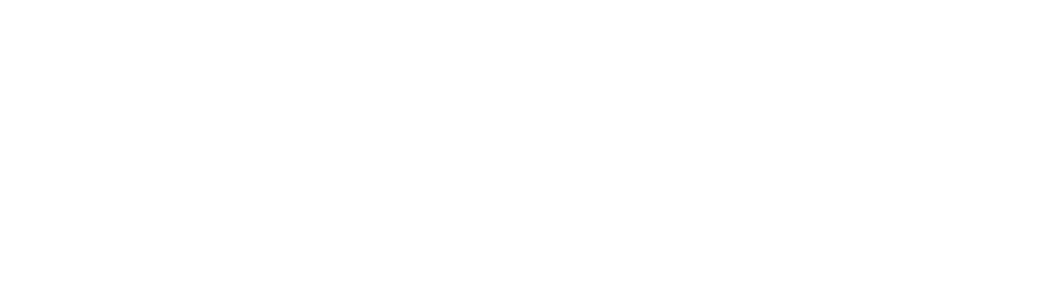
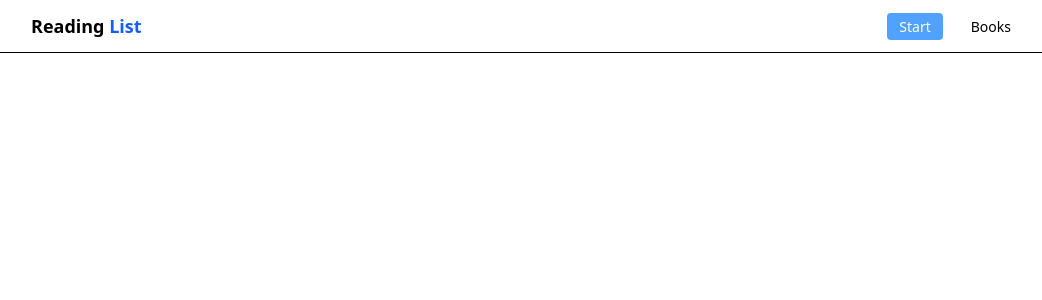
Before and after one commit to BartoszBee/reading-list, a Next.js app: page / in a window 1280 px wide. Shown: the top 300 px of the page, without its empty margins (113-1155 px from the left). Built offline with nearby package versions, Linux system fonts and the light colour scheme.

Commit message:
Header component with navigation

```diff
--- a/app/globals.css
+++ b/app/globals.css
@@ -1 +1,5 @@
 @import "tailwindcss";
+
+/* *{
+    border:1px solid green !important;
+} */
--- a/app/layout.tsx
+++ b/app/layout.tsx
@@ -1,5 +1,6 @@
 import type { Metadata } from "next";
 import "./globals.css";
+import Header from "@/components/Header";
 
 export const metadata: Metadata = {
   title: "Reading List",
@@ -15,6 +16,7 @@
   return (
     <html lang="pl">
       <body>
+        <Header />
         <main>{children}</main>
       </body>
     </html>
--- /dev/null
+++ b/components/Header.tsx
@@ -0,0 +1,32 @@
+"use client";
+
+import Link from "next/link";
+import { usePathname } from "next/navigation";
+
+const nav = [
+  { href: "/", label: "Start" },
+  { href: "/books", label: "Books" },
+];
+
+export default function Header() {
+  const pathname = usePathname();
+
+  return (
+    <header className="border-b">
+      <nav className="mx-auto flex max-w-5xl items-center justify-between px-4 py-3">
+        <Link href="/" className="text-lg font-semibold hover:text-[1.15rem]">
+          Reading <span className="text-blue-600">List</span>
+        </Link>
+        <ul className="flex items-center gap-4">
+          {nav.map((item) => {
+            const active = item.href === pathname;
+            return(<li key={item.href}>
+                 <Link href={item.href} className={`px-3 py-1 text-sm transition hover:bg-blue-600 hover:text-white rounded ${active ? "bg-blue-400 text-white" : ""}`}>{item.label}</Link>
+            </li>)
+
+          })}
+        </ul>
+      </nav>
+    </header>
+  );
+}
```
